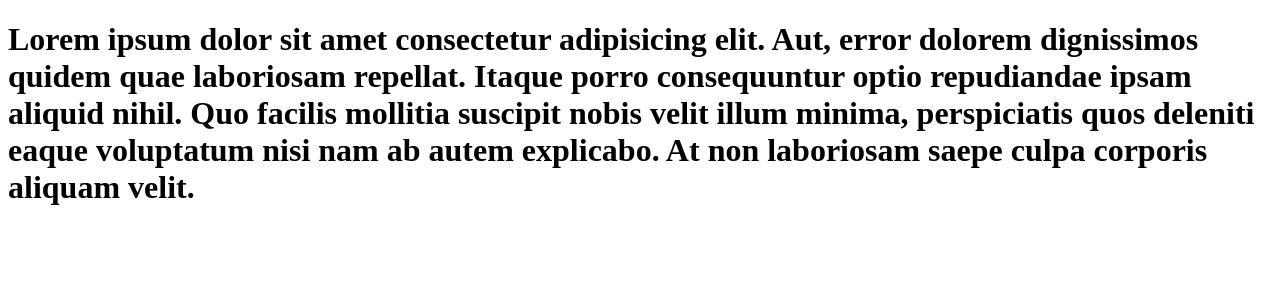
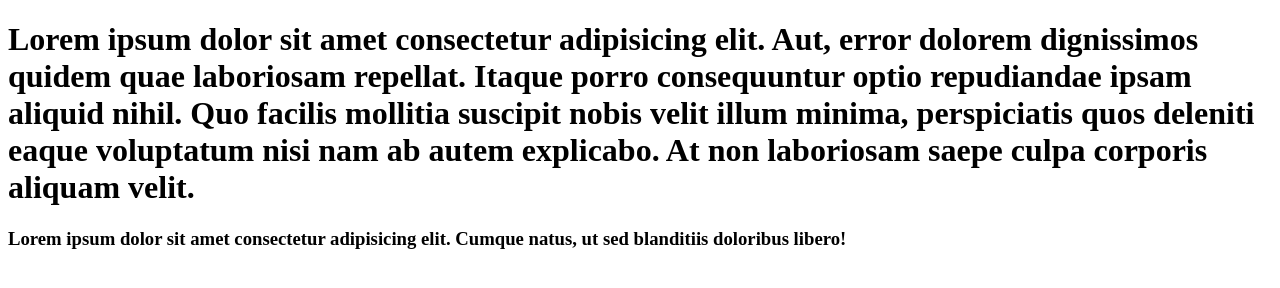
Before and after one commit to nazmulhossain681/Fast-Github, a plain HTML site: page Index.html in a window 1280 px wide. Drawn offline with Linux system fonts and the light colour scheme.

Commit message:
first commit

```diff
--- a/Index.html
+++ b/Index.html
@@ -9,5 +9,7 @@
 </head>
 <body>
     <h1>Lorem ipsum dolor sit amet consectetur adipisicing elit. Aut, error dolorem dignissimos quidem quae laboriosam repellat. Itaque porro consequuntur optio repudiandae ipsam aliquid nihil. Quo facilis mollitia suscipit nobis velit illum minima, perspiciatis quos deleniti eaque voluptatum nisi nam ab autem explicabo. At non laboriosam saepe culpa corporis aliquam velit.</h1>
+
+    <h3>Lorem ipsum dolor sit amet consectetur adipisicing elit. Cumque natus, ut sed blanditiis doloribus libero!</h3>
 </body>
 </html>
```
